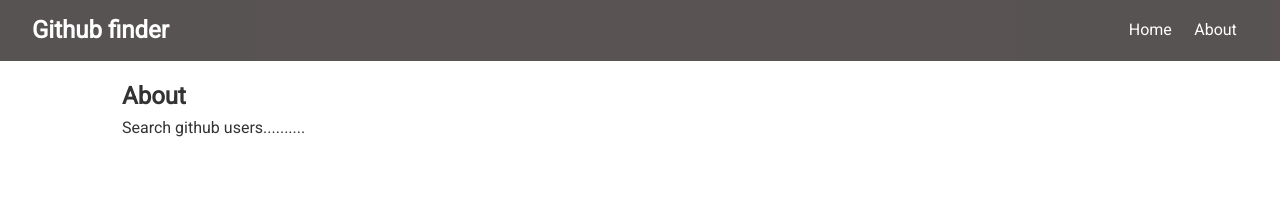
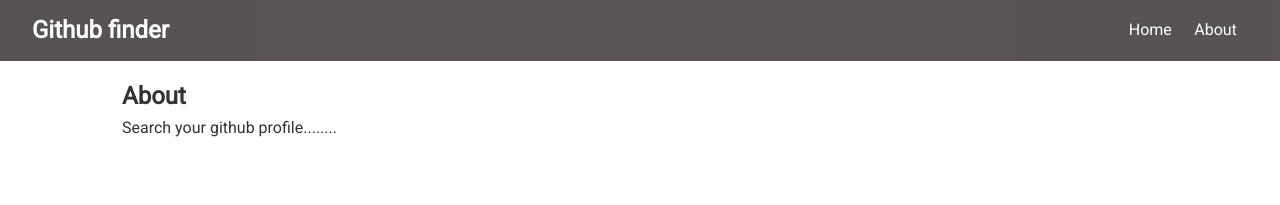
Before and after one commit to sanmeet06/github-finder, a React (Create React App) app: page /about in a window 1280 px wide. Shown: the top 205 px of the page. Built offline with nearby package versions, Linux system fonts and the light colour scheme; the HTML template or start-up script is replaced by a standard one.

Commit message:
Update About.js

```diff
--- a/src/components/pages/About.js
+++ b/src/components/pages/About.js
@@ -4,7 +4,7 @@ import React from 'react'
     return (
         <div>
             <h2>About</h2>
-            <p>Search github users..........</p>
+            <p>Search your github profile........</p>
         </div>
     )
 }
```
